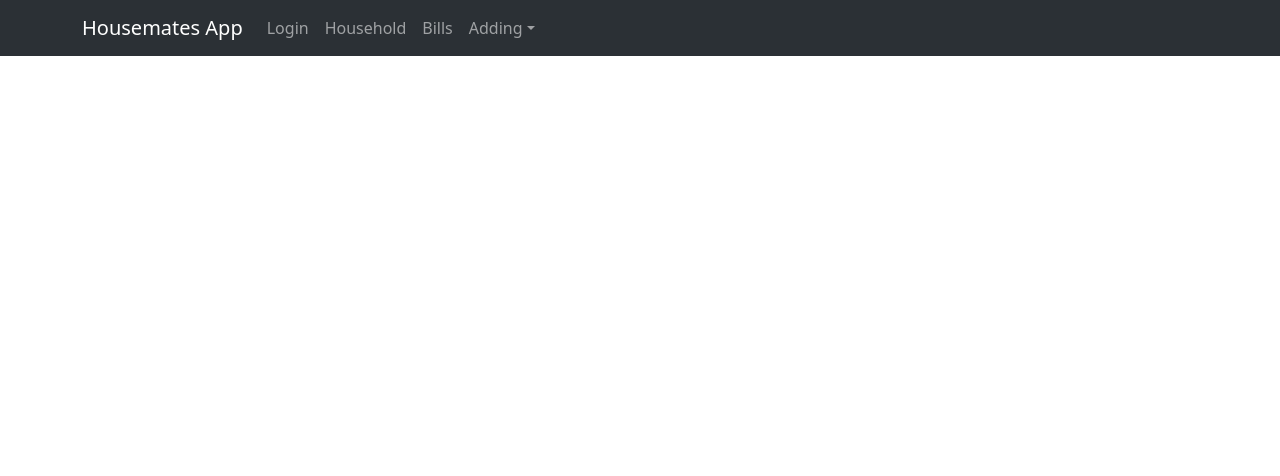
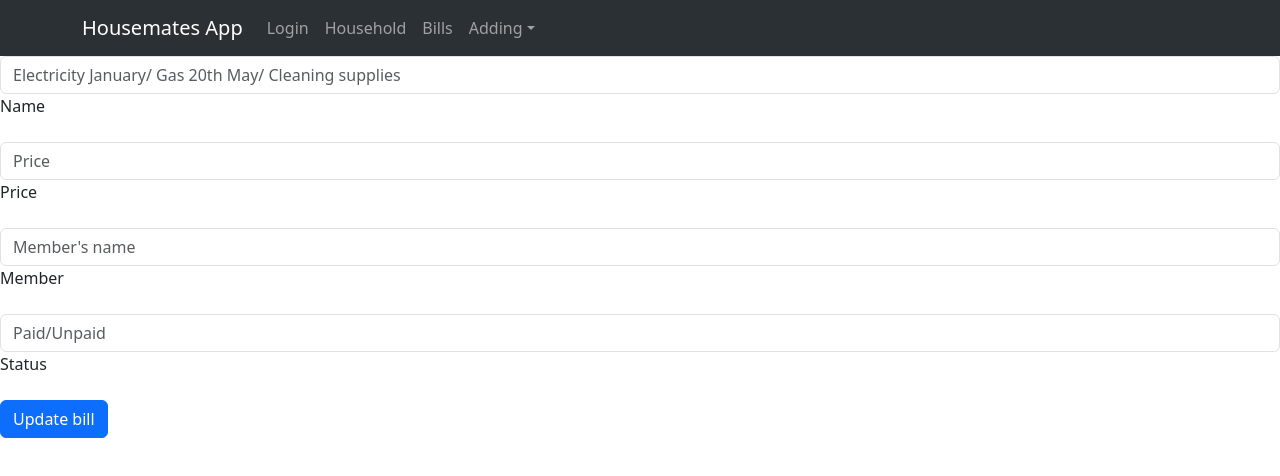
Before and after one commit to IvonaCvija/PPIT-Project, a React (Create React App) app: page /updateBill/1 in a window 1280 px wide. Shown: the top 476 px of the page. Built offline with nearby package versions, Linux system fonts and the light colour scheme; no server answers.

Commit message:
local mongoDB database created, app is connection to local mongoDB, addBill adds bill into mongoDB, updateBill created and it updates certain bill's status attribute, server allows for get/post/put

```diff
--- a/package.json
+++ b/package.json
@@ -9,7 +9,7 @@
     "axios": "^1.6.8",
     "bootstrap": "^5.3.3",
     "cors": "^2.8.5",
-    "mongoose": "^8.2.3",
+    "mongoose": "^8.3.1",
     "react": "^18.2.0",
     "react-bootstrap": "^2.10.2",
     "react-dom": "^18.2.0",
--- a/src/App.js
+++ b/src/App.js
@@ -7,6 +7,7 @@ import Household from './components/household';
 // import Bills from './components/bills';
 import Read from './components/read';
 import AddBill from './components/addBill';
+import UpdateBill from './components/updateBill';
 
 import Container from 'react-bootstrap/Container';
 import Nav from 'react-bootstrap/Nav';
@@ -28,9 +29,9 @@ function App() {
               <Nav.Link href="/household">Household</Nav.Link>
               <Nav.Link href="/bills">Bills</Nav.Link>
               <NavDropdown title="Adding" id="basic-nav-dropdown">
-                <NavDropdown.Item href="/addBill">Add Household</NavDropdown.Item>
+                <NavDropdown.Item href="/addHousehold">Add Household</NavDropdown.Item>
                 <NavDropdown.Item href="/addBill">Add Bill</NavDropdown.Item>
-                <NavDropdown.Item href="/addhousemate">Add Housemate</NavDropdown.Item>
+                <NavDropdown.Item href="/addHousemate">Add Housemate</NavDropdown.Item>
               </NavDropdown>
             </Nav>
           </Navbar.Collapse>
@@ -43,6 +44,7 @@ function App() {
         <Route path='/household' element={<Household></Household>}></Route>
         <Route path='/bills' element={<Read></Read>}></Route>
         <Route path='/addBill' element={<AddBill></AddBill>}></Route>
+        <Route path='/updateBill/:id' element ={<UpdateBill></UpdateBill>}></Route>
       </Routes>
 
     </BrowserRouter>
--- a/src/components/addBill.js
+++ b/src/components/addBill.js
@@ -25,7 +25,7 @@ function AddBill(){
         name: name,
         price: price,
         member: member,
-        status:status
+        status: status
     }
 
     // make HTTP POST request to server with bill data
--- a/src/components/billObjects.js
+++ b/src/components/billObjects.js
@@ -1,17 +1,37 @@
+//importing CardBody and Card from react-bootstrap
+import { CardBody } from 'react-bootstrap';
+import Card from 'react-bootstrap/Card';
+import {Link} from 'react-router-dom';
+
 function BillObjects(props) {
 
     return (
         <div>
-            <br></br>
+            <Card key={props.myBills._id}>
+                {/* show member */}
+                <Card.Header>{"Member: " + props.myBills.member}</Card.Header>
+                <CardBody>
+                    {/* show bill's name */}
+                <p>{"name: " + props.myBills.name}</p>
+                {/* show price  */}
+                <h4>{props.myBills.price + "€"}</h4>
+                {/* show status(paid/unpaid) */}
+                <h4>{props.myBills.status}</h4>
+                </CardBody>
+                {/* button Update Bill */}
+                <Link to={'/updateBill/'+props.myBills._id} className='btn btn-primary'>Update Bill</Link>
+            </Card>
+
+            {/* <br></br> */}
             {/* show member */}
-            <p>{"Member: " + props.myBills.member}</p>
+            {/* <p>{"Member: " + props.myBills.member}</p> */}
             {/* show bill's name */}
-            <p>{"name: " + props.myBills.name}</p>
+            {/* <p>{"name: " + props.myBills.name}</p> */}
              {/* show price  */}
-            <h4>{props.myBills.price + "€"}</h4>
+            {/* <h4>{props.myBills.price + "€"}</h4> */}
             {/* show status(paid/unpaid) */}
-            <h4>{props.myBills.status}</h4>
-            <br></br>
+            {/* <h4>{props.myBills.status}</h4> */}
+            {/* <br></br> */}
         </div>
     );
 }
--- a/src/components/bills.js
+++ b/src/components/bills.js
@@ -5,7 +5,7 @@ function Bills(props){
     return props.myBills.map(
         (bill)=>{
             // show all data from bill objects(find by isbn(prop)) for all bills
-            return <BillObjects myBills={bill}  key={BillObjects.isbn}></BillObjects>
+            return <BillObjects myBills={bill}  key={bill._id}></BillObjects>
         }
     );
 }
--- a/src/components/read.js
+++ b/src/components/read.js
@@ -11,12 +11,12 @@ function Read(){
         () => {
             // http://jsonblob.com/1229437506201444352 (from https://jsonblob.com)
             // get data from jsonblob with axios (asynchronous operation)
-            axios.get('http://localhost:4000/api/bills')
+            axios.get('http://localhost:4000/api/bill')
                 .then(
                     // callback function handling response, getting entire json data
                     (response) => {
                         // get all data from jsonblob and setn to state
-                        setData(response.data.myBills)
+                        setData(response.data)
                     }
                 )
                 // error message for failed request
@@ -38,21 +38,3 @@ function Read(){
 }
 
 export default Read;
-
-
-
-//array of bills data
-    // const data = [
-    //     {
-    //         "name": "Electricity",
-    //         "price": 40,
-    //         "member": "Ivona",
-    //         "status": "Unpaid"
-    //     },
-    //     {
-    //         "name": "Gas",
-    //         "price": 65.5,
-    //         "member": "Mimi",
-    //         "status": "Paid"
-    //     }
-    // ];
--- /dev/null
+++ b/src/components/updateBill.js
@@ -0,0 +1,101 @@
+import React from 'react';
+import { useParams } from 'react-router-dom';
+import { useState, useEffect } from 'react';
+import axios from 'axios';
+import { useNavigate } from "react-router-dom";
+
+export default function UpdateBill(props){
+    let { id } = useParams();
+    // update arrays useState()
+    const [name, setName] = useState("");
+    const [price, setPrice] = useState("");
+    const [member, setMember] = useState("");
+    const [status, setStatus] = useState("");
+    const navigate = useNavigate();
+
+    //useEffect Hook
+    useEffect(
+        () => {
+            // make a HTTP GET Request  as part of the url
+            axios.get('http://localhost:4000/api/bill/' + id)
+                .then((response) => {
+                    //functions to write attributes as values(later used to fill up fields)
+                    setName(response.data.name);
+                    setPrice(response.data.price);
+                    setMember(response.data.member);
+                    setStatus(response.data.status);
+                })
+                .catch(function (error) {
+                    console.log(error);
+                })
+        }, []);
+
+    const handleSubmit = (event) => {
+        // limits one click to one action
+        event.preventDefault();
+        const newBill = {
+            id: id,
+            name: name,
+            price: price,
+            member: member,
+            status: status
+        };
+        // sending to server
+        axios.put('http://localhost:4000/api/bill/' + id, newBill)
+            .then((res) => {
+                console.log(res.data);
+                navigate('/read');
+            });
+    }
+    return (
+        <div>
+            <form onSubmit={handleSubmit}>
+
+                {/* getting input for name */}
+                <div data-mdb-input-init class="form-outline mb-4">
+                    <input type="text" id="formBillName" class="form-control"
+                        placeholder="Electricity January/ Gas 20th May/ Cleaning supplies"
+                        value={name}
+                        onChange={(e) => { setName(e.target.value) }}
+                        readOnly/>
+                    <label>Name</label>
+                </div>
+
+                {/* getting input for price */}
+                <div data-mdb-input-init class="form-outline mb-4">
+                    <input type="text" id="formBillPrice" class="form-control"
+                        placeholder="Price"
+                        value={price}
+                        onChange={(e) => { setPrice(e.target.value) }}
+                        readOnly/>
+                    <label>Price</label>
+                </div>
+
+                {/* getting input for member's name */}
+                <div data-mdb-input-init class="form-outline mb-4">
+                    <input id="formBillMember" class="form-control"
+                        placeholder="Member's name"
+                        value={member}
+                        onChange={(e) => { setMember(e.target.value) }}
+                        readOnly/>
+                    <label>Member</label>
+                </div>
+
+                {/* getting input for bill status */}
+                <div data-mdb-input-init class="form-outline mb-4">
+                    <input type="text" id="formBillStatus" class="form-control"
+                        placeholder="Paid/Unpaid"
+                        value={status}
+                        onChange={(e) => { setStatus(e.target.value) }}/>
+                    <label>Status</label>
+                </div>
+
+                {/* button for submitting data */}
+                <div className="form-group">
+                    <input type="submit" value="Update bill" className="btn btn-primary" />
+                </div>
+
+            </form>
+        </div>
+    );
+}
```
Also changed, not shown: 2 other files (tests, documents, lock files or other folders).
